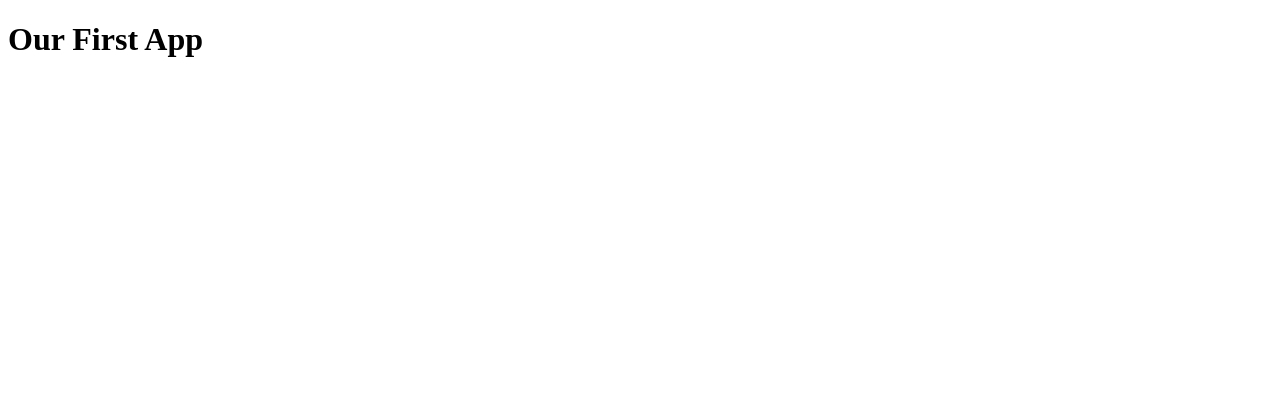
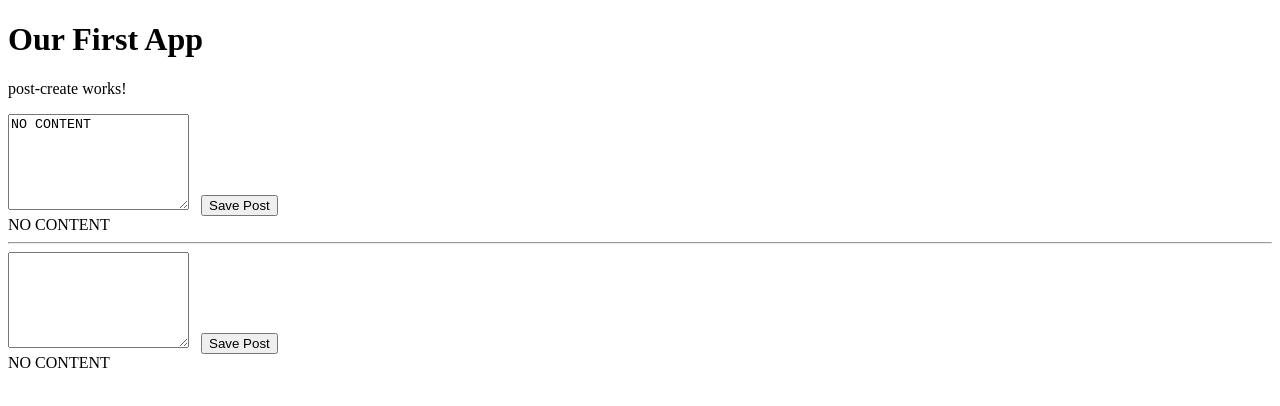
Before and after one commit to ShriAnupam/angular_practice, an Angular app: page / in a window 1280 px wide. Shown: the top 406 px of the page. Built offline with nearby package versions, Linux system fonts and the light colour scheme.

Commit message:
2 way binding of ngModel and refernce binding #html tag both value binf=ding techniques

```diff
--- a/src/app/app.component.html
+++ b/src/app/app.component.html
@@ -1 +1,2 @@
 <h1>Our First App</h1>
+<app-post-create></app-post-create>
--- /dev/null
+++ b/src/app/post/post-create/post-create.component.html
@@ -0,0 +1,6 @@
+<p>post-create works!</p>
+<textarea rows="6" [value]="newPost" #postInput ></textarea> &nbsp; <button (click)="Addpost(postInput)">Save Post</button><br>
+<span>{{ newPost }}</span>
+<hr>
+<textarea rows="6" [(ngModel)]="eteredVal"  ></textarea> &nbsp; <button (click)="Addpost1()">Save Post</button><br>
+<span>{{ newPost1 }}</span>
--- /dev/null
+++ b/src/app/post/post-create/post-create.component.ts
@@ -0,0 +1,29 @@
+import { Component, OnInit } from '@angular/core';
+
+@Component({
+  selector: 'app-post-create',
+  templateUrl: './post-create.component.html',
+  styleUrls: ['./post-create.component.css']
+})
+export class PostCreateComponent implements OnInit {
+
+  constructor() { }
+
+  ngOnInit(): void {
+  }
+  newPost:String = 'NO CONTENT';
+
+  Addpost(postInput:HTMLTextAreaElement){
+    console.log(postInput);
+    console.dir(postInput);
+    this.newPost = postInput.value;
+
+  }
+  newPost1:String = 'NO CONTENT';
+  eteredVal:String = '';
+
+  Addpost1(){
+    this.newPost1 = this.eteredVal;
+
+  }
+}
```
Also changed, not shown: src/app/app.module.ts (+6 -2 lines), src/app/post/post-create/post-create.component.css (added).
